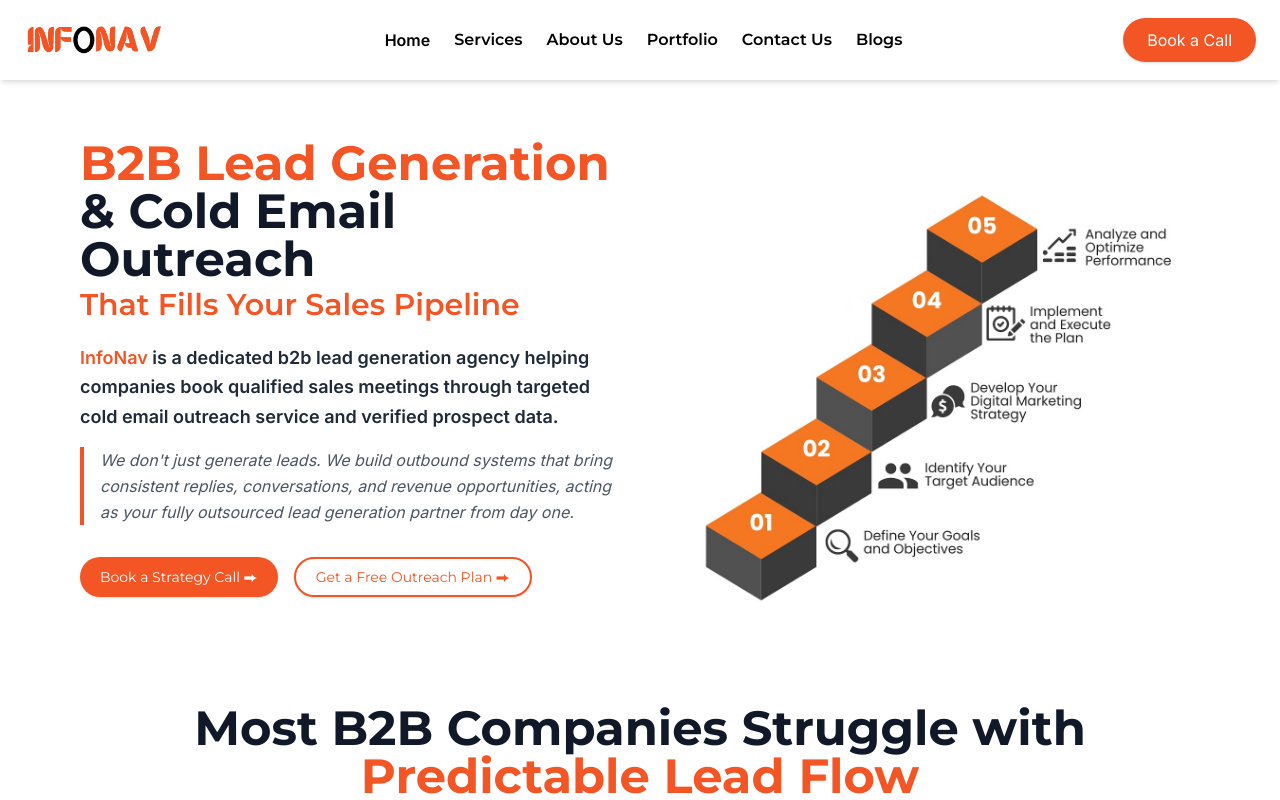
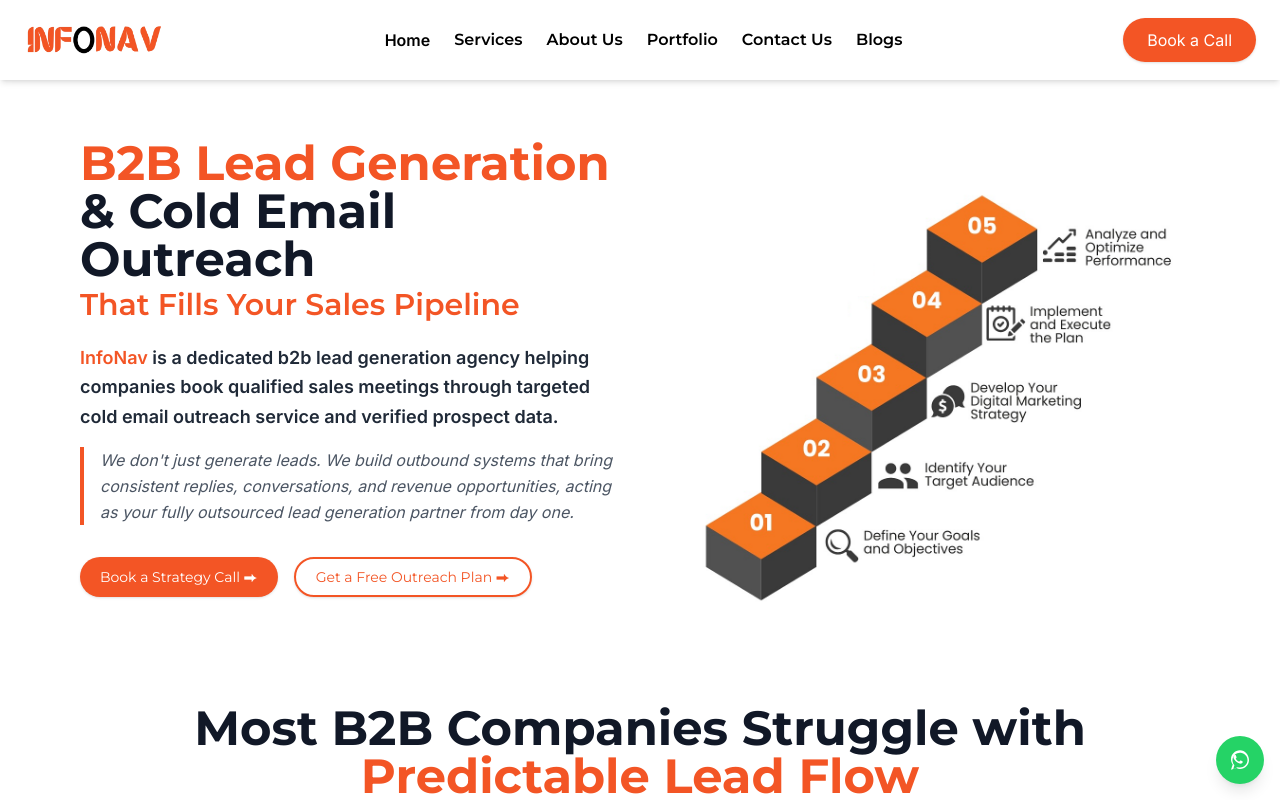
Before and after one commit to SallalZahid56/InfoNavigators, a Next.js app: page / in a window 1280 px wide. Shown: the top 800 px of the page. Built offline with nearby package versions, Linux system fonts and the light colour scheme.

Commit message:
chnages the content

```diff
--- a/src/app/layout.js
+++ b/src/app/layout.js
@@ -41,6 +41,24 @@ export default function RootLayout({ children }) {
 
         {/* Always visible */}
         <Footer />
+        {/* Floating WhatsApp button (sitewide) */}
+        <a
+          href="https://api.whatsapp.com/send?phone=923041894256&text=Hi!%20I%20am%20contacting%20you%20from%20your%20Website."
+          target="_blank"
+          rel="noreferrer"
+          aria-label="Chat on WhatsApp"
+          className="fixed right-4 bottom-4 z-50 bg-[#25D366] hover:bg-[#1EBE56] text-white rounded-full p-3 shadow-lg transition"
+        >
+          <svg
+            xmlns="http://www.w3.org/2000/svg"
+            viewBox="0 0 32 32"
+            className="w-6 h-6"
+            fill="currentColor"
+          >
+            <path d="M19.11 17.59c-.31-.16-1.82-.9-2.1-1-.28-.09-.48-.16-.68.16s-.78 1-.96 1.2c-.18.22-.36.25-.67.08-.31-.16-1.31-.48-2.5-1.53-.93-.82-1.56-1.84-1.74-2.15-.18-.31-.02-.48.14-.64.14-.14.31-.36.47-.54.16-.19.21-.32.31-.53.09-.22 0-.41-.05-.57-.06-.16-.68-1.64-.93-2.25-.24-.59-.49-.51-.68-.52-.18-.01-.39-.01-.59-.01s-.54.08-.82.38c-.28.3-1.07 1.04-1.07 2.54s1.1 2.95 1.25 3.15c.16.2 2.16 3.3 5.23 4.63 3.07 1.33 3.07.89 3.62.83.55-.06 1.82-.74 2.07-1.45.25-.71.25-1.32.18-1.45-.06-.13-.26-.19-.56-.35z" />
+            <path d="M16 3C9.37 3 4 8.37 4 15c0 2.64.86 5.08 2.32 7.07L4 29l7.24-2.28A12.94 12.94 0 0 0 16 28c6.63 0 12-5.37 12-12S22.63 3 16 3zM16 26c-1.02 0-2.03-.14-3-.41l-.21-.06L7 28l1.5-5.05-.13-.2A10.01 10.01 0 1 1 26 16c0 5.52-4.48 10-10 10z" />
+          </svg>
+        </a>
       </body>
     </html>
   );
```
Also changed, not shown: 1 other file (tests, documents, lock files or other folders).
